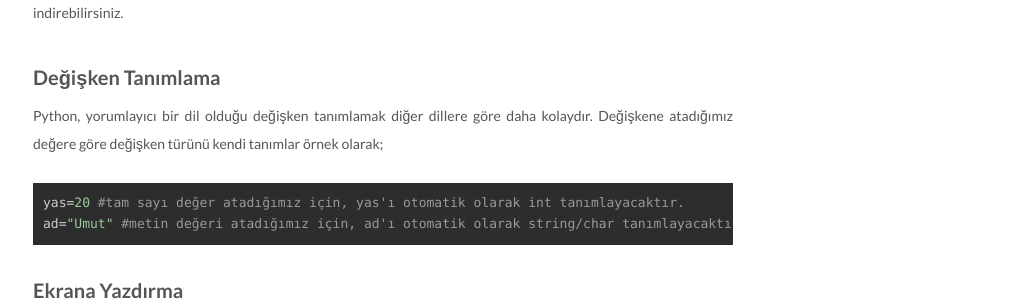
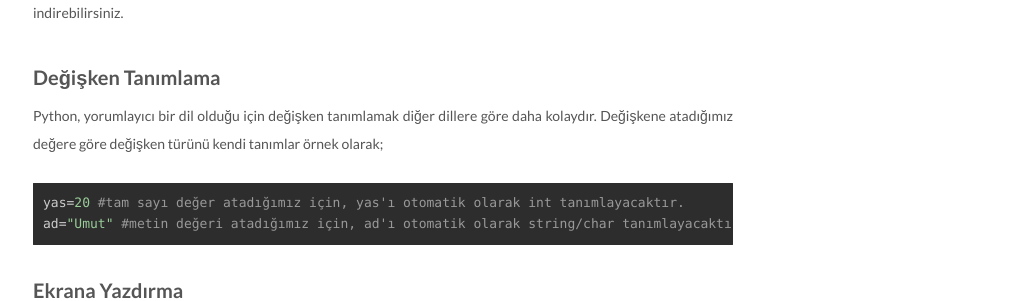
Before and after one commit to sergenp/sergenp.github.io, a Jekyll site: the page built from _posts/2017-12-16-python-ile-programlamaya-giris.md, in a window 1280 px wide. Shown: the part 619-920 px from the top of the page, without its empty margins (257-1280 px from the left). Built offline with Jekyll 4.4.1, drawn with Linux system fonts in a browser that asks for light colours; a script that is not in the unit is left out.

Commit message:
Update 2017-12-16-python-ile-programlamaya-giris.md

```diff
--- a/_posts/2017-12-16-python-ile-programlamaya-giris.md
+++ b/_posts/2017-12-16-python-ile-programlamaya-giris.md
@@ -12,7 +14,7 @@ Python'u indirmek için [buraya](https://www.python.org/downloads/ "Python İndi
 
 Editör olarakta Pycharm kullanıyorum, Pycharm indirmek için [buradan](https://www.jetbrains.com/pycharm/download/#section=windows "Pycharm İndirme Sayfası") Community versiyonunu ücretsiz olarak indirebilirsiniz.
 ### Değişken Tanımlama
-Python, yorumlayıcı bir dil olduğu değişken tanımlamak diğer dillere göre daha kolaydır. Değişkene atadığımız değere göre değişken türünü kendi tanımlar örnek olarak;
+Python, yorumlayıcı bir dil olduğu için değişken tanımlamak diğer dillere göre daha kolaydır. Değişkene atadığımız değere göre değişken türünü kendi tanımlar örnek olarak;
 {% highlight python %}
 yas=20 #tam sayı değer atadığımız için, yas'ı otomatik olarak int tanımlayacaktır.
 ad="Umut" #metin değeri atadığımız için, ad'ı otomatik olarak string/char tanımlayacaktır.
```
Also changed, not shown: other parts of _posts/2017-12-16-python-ile-programlamaya-giris.md (+2 -0 lines).
